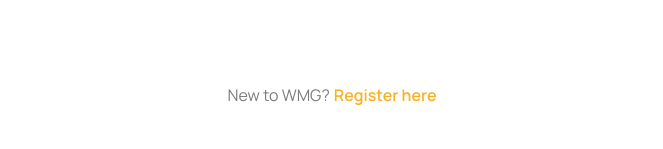
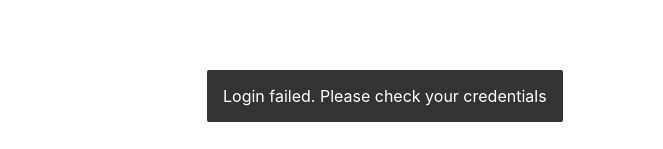
Before and after one commit to mitalipadiya/wmg, a React (Create React App) app: page / in a window 1280 px wide. Both pictures are taken after a click on the button "Sign in". Shown: the part 648-797 px from the top of the page, without its empty margins (308-971 px from the left). Built offline with nearby package versions, Linux system fonts and the light colour scheme; no server answers.

Commit message:
Added notification

```diff
--- a/src/App.js
+++ b/src/App.js
@@ -12,6 +12,7 @@ import { useEffect } from 'react';
 import Module1 from './survey/Module1';
 import UpdateProfile from './login/UpdateProfile';
 import SurveyResults from './survey/SurveyResults';
+import Snackbar from './UI/Snackbar';
 
 function App() {
   const { isLoggedIn } = useSelector(state => state.auth);
@@ -28,6 +29,7 @@ function App() {
   }, [isLoggedIn]);
   return (
       <div className="App">
+        <Snackbar/>
         <Header />
         {/* <Outlet/> */}
 
--- /dev/null
+++ b/src/UI/Snackbar.css
@@ -0,0 +1,45 @@
+.snackbar {
+  visibility: hidden;
+  min-width: 250px;
+  margin-left: -125px;
+  background-color: #333;
+  color: #fff;
+  text-align: center;
+  border-radius: 2px;
+  padding: 16px;
+  position: fixed;
+  z-index: 1;
+  left: 50%;
+  bottom: 30px;
+  font-size: 1rem;
+}
+
+.snackbar.show {
+  visibility: visible;
+  /* Show the snackbar */
+  /* Add animation: Take 0.5 seconds to fade in and out the snackbar.
+   However, delay the fade out process for 2.5 seconds */
+  -webkit-animation: fadein 0.5s, fadeout 0.5s 2.5s;
+  animation: fadein 0.5s, fadeout 0.5s 2.5s;
+}
+
+/* Animations to fade the snackbar in and out
+  @-webkit-keyframes fadein {
+    from {bottom: 0; opacity: 0;}
+    to {bottom: 30px; opacity: 1;}
+  }
+
+  @keyframes fadein {
+    from {bottom: 0; opacity: 0;}
+    to {bottom: 30px; opacity: 1;}
+  }
+
+  @-webkit-keyframes fadeout {
+    from {bottom: 30px; opacity: 1;}
+    to {bottom: 0; opacity: 0;}
+  }
+
+  @keyframes fadeout {
+    from {bottom: 30px; opacity: 1;}
+    to {bottom: 0; opacity: 0;}
+  } */
--- /dev/null
+++ b/src/UI/Snackbar.js
@@ -0,0 +1,32 @@
+import React, { useEffect, useState } from 'react';
+import './Snackbar.css';
+import { useDispatch, useSelector } from 'react-redux';
+import { clearMessage } from '../actions/message';
+
+const Snackbar = () => {
+  const { message } = useSelector(state => state.message);
+  const [isActive, setIsActive] = useState(false);
+  const dispatch = useDispatch();
+  useEffect(() => {
+    if (message) {
+      openSnackBar(message);
+    }
+  }, [message]);
+
+  const openSnackBar = () => {
+    setIsActive(true);
+    setTimeout(() => {
+      setIsActive(false);
+      dispatch(clearMessage());
+    }, 3000);
+  }
+
+
+  return (
+    <div className={isActive ? "snackbar show" : "snackbar"}>
+      {message}
+    </div>
+  );
+}
+
+export default Snackbar;
--- a/src/actions/auth.js
+++ b/src/actions/auth.js
@@ -20,7 +20,7 @@ import {
 
         dispatch({
           type: SET_MESSAGE,
-          payload: response.data.message,
+          payload: "Registered Successfully",
         });
 
         return Promise.resolve();
@@ -58,12 +58,7 @@ import {
         return Promise.resolve();
       },
       (error) => {
-        const message =
-          (error.response &&
-            error.response.data &&
-            error.response.data.message) ||
-          error.message ||
-          error.toString();
+        const message ="Login failed. Please check your credentials";
 
         dispatch({
           type: LOGIN_FAIL,
--- a/src/actions/message.js
+++ b/src/actions/message.js
@@ -1,10 +1,14 @@
 import { SET_MESSAGE, CLEAR_MESSAGE } from "./types";
 
-export const setMessage = (message) => ({
-  type: SET_MESSAGE,
-  payload: message,
-});
+export const setMessage = (message) => (dispatch) => (
+  dispatch({
+    type: SET_MESSAGE,
+    payload: message
+  })
+);
 
-export const clearMessage = () => ({
-  type: CLEAR_MESSAGE,
-});
+export const clearMessage = (message) => (dispatch) => (
+  dispatch({
+    type: CLEAR_MESSAGE
+  })
+);
--- a/src/login/CreateNewPassword.js
+++ b/src/login/CreateNewPassword.js
@@ -4,19 +4,30 @@ import "./SignIn.scss";
 import "./ResetPassword.scss";
 import userService from "../services/user.service";
 import { useState } from "react";
-import { useParams } from 'react-router-dom';
+import { useNavigate, useParams } from 'react-router-dom';
+import { useDispatch } from "react-redux";
+import { setMessage } from "../actions/message";
 
 const CreateNewPassword = () => {
     const [password, setPassword] = useState("");
     const [confirmPassword, setConfirmPassword] = useState("");
     const { token } = useParams();
+    const dispatch = useDispatch();
+    const navigate = useNavigate();
 
     const resetPassword = () => {
-        userService.resetPassword({ "password": password }, token).then(data => {
-        },
-            (error) => {
-                console.log("error ==>", error);
-            });
+        if(password == confirmPassword) {
+            userService.resetPassword({ "password": password }, token).then(data => {
+                dispatch(setMessage(data.message));
+                navigate("/");
+            },
+                (error) => {
+                    console.log("error ==>", error);
+                });
+        }else {
+            dispatch(setMessage("New Password and confirm password did not match"));
+        }
+
     }
     return (
         <div className="reset-main">
@@ -25,10 +36,10 @@ const CreateNewPassword = () => {
                 <p className="top-paragraph">Provident et aut veniam quia dolor dicta laboriosam pariatur nam quibusdam dicta beatae quas dolore inventore expedita ab sit.</p>
                 <form className="signin-form reset-password-form">
                     <label className="signin-label">Enter password
-                        <Input placeholder="" onChange={(event) => setPassword(event.target.value)} />
+                        <Input placeholder="" type="password" onChange={(event) => setPassword(event.target.value)} />
                     </label>
                     <label className="signin-label">Confirm password
-                        <Input placeholder="" onChange={(event) => setConfirmPassword(event.target.value)} />
+                        <Input placeholder="" type="password" onChange={(event) => setConfirmPassword(event.target.value)} />
                     </label>
                 </form>
                 <Button value="Reset password" onClick={resetPassword}/>
--- a/src/login/ResetPassword.js
+++ b/src/login/ResetPassword.js
@@ -2,17 +2,21 @@ import Button from "../UI/Button";
 import Input from "../UI/Input";
 import "./SignIn.scss";
 import "./ResetPassword.scss";
-import { Link } from "react-router-dom";
+import { Link, useNavigate } from "react-router-dom";
 import userService from "../services/user.service";
 import { useState } from "react";
+import { useDispatch } from "react-redux";
+import { setMessage } from '../actions/message';
 
 const ResetPassword = () => {
     const [email, setEmail] = useState("");
+    const dispatch = useDispatch();
     const onReset = () => {
         userService.forgotPassword({ "email": email }).then(data => {
+            dispatch(setMessage("Please reset your password on the link shared to your registered mail id"));
         },
             (error) => {
-                console.log("error ==>", error);
+                dispatch(setMessage("Invalid Email id. User Not found"));
             });
     }
     return (
@@ -28,7 +32,7 @@ const ResetPassword = () => {
                 <Button value="Send password reset instructions" onClick={onReset}/>
             </div>
             <p className="signin-p">
-            <Link to={'/'}><span>Back to sign in</span></Link>
+                <Link to={'/'}><span>Back to sign in</span></Link>
             </p>
         </div>
 
--- a/src/reducers/message.js
+++ b/src/reducers/message.js
@@ -1,6 +1,6 @@
 import { SET_MESSAGE, CLEAR_MESSAGE } from "../actions/types";
 
-const initialState = {};
+const initialState = {message: ""};
 
 export default function (state = initialState, action) {
   const { type, payload } = action;
--- a/src/survey/SurveyRadarChart.js
+++ b/src/survey/SurveyRadarChart.js
@@ -12,6 +12,7 @@ const SurveyRadarChart = (props) => {
     if (props.chartData && !isDataReady) {
       let labels = [];
       let crl = [];
+      let iarl = [];
       let mrl = [];
       let lrl = [];
       let arl = [];
@@ -20,6 +21,7 @@ const SurveyRadarChart = (props) => {
         mrl.push(4);
         arl.push(2.5);
         lrl.push(1);
+        iarl.push(3);
         if(props.chartData.questions[i].selectedOption < 4) {
           crl.push(props.chartData.questions[i].selectedOption + 1);
         }else{
@@ -43,7 +45,7 @@ const SurveyRadarChart = (props) => {
           poingBorderColor: dataSetLabels[i].color,
           pointHoverBackgroundColor: dataSetLabels[i].color,
           pointHoverBorderColor: dataSetLabels[i].color,
-          data: i == 0 ? [...crl] : (i == 2 ? [...mrl] : (i == 3 ? [...arl] : (i==4 ? [...lrl] : []))),
+          data: i == 0 ? [...crl] : (i==1 ? [...iarl] : (i == 2 ? [...mrl] : (i == 3 ? [...arl] : (i==4 ? [...lrl] : [])))),
           borderWidth: 1,
         })
       }
--- a/src/survey/SurveyResults.js
+++ b/src/survey/SurveyResults.js
@@ -14,7 +14,7 @@ const SurveyResults = () => {
             </div>
             <div className="survey-actions">
                 <GenericPdfDownloader
-                    downloadFileName="CustomPdf"
+                    downloadFileName="SurveyPdf"
                     rootElementId="radar-chart-div"
                 />
                 <button>Re-take the survey</button>
```
Lines whose indentation alone changed are shown as unchanged.
